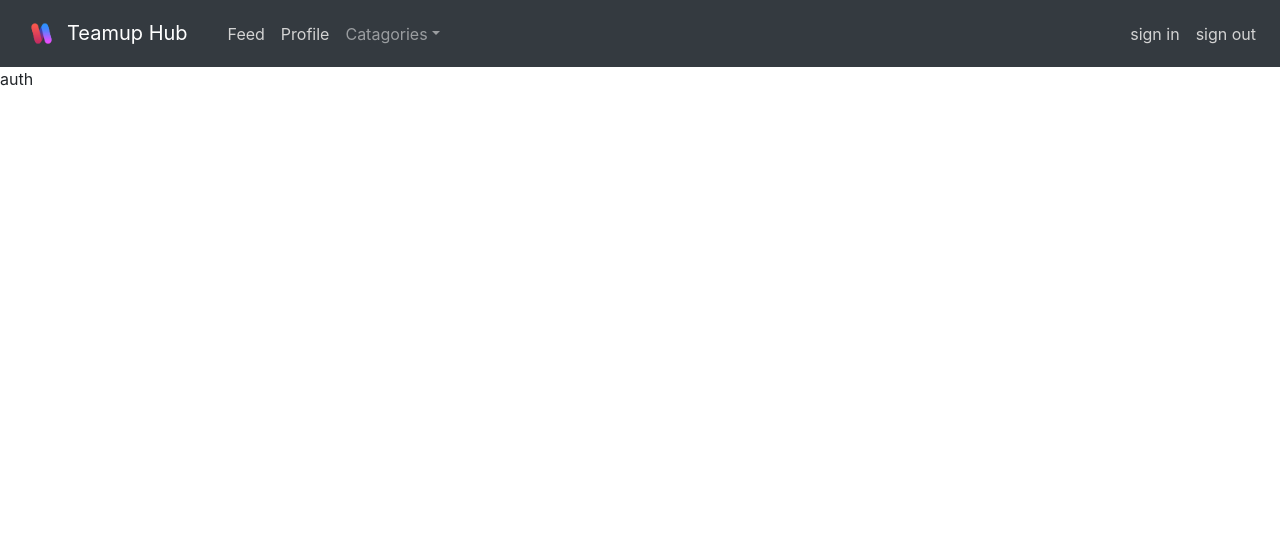
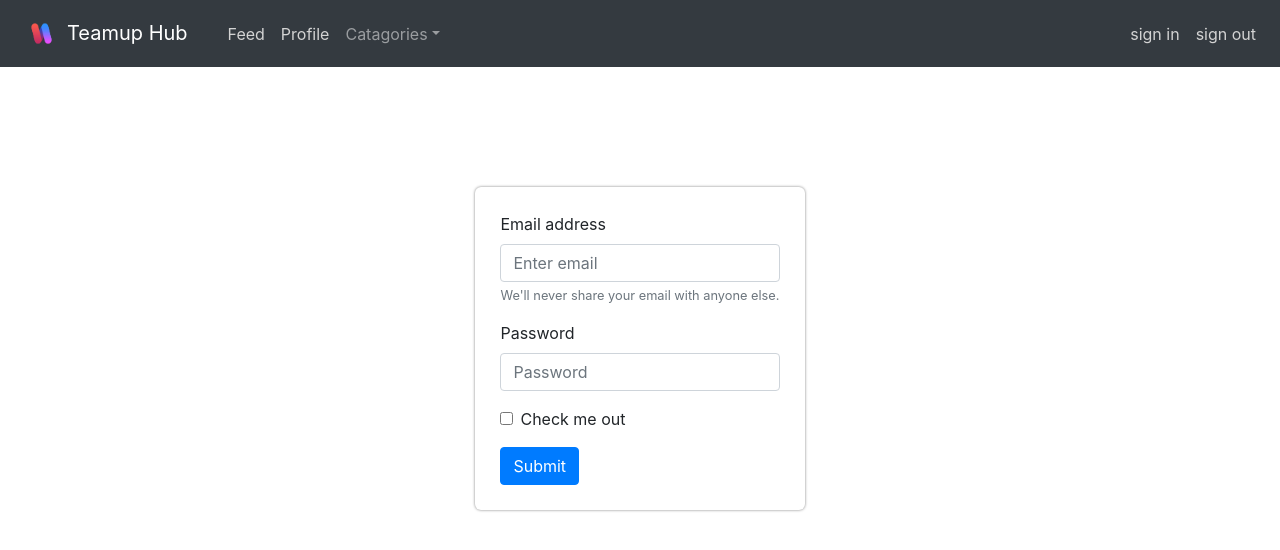
Before and after one commit to FarsBein/Teamup-hub, a React (Create React App) app: page /authorization in a window 1280 px wide. Shown: the top 550 px of the page. Built offline with nearby package versions, Linux system fonts and the light colour scheme.

Commit message:
build an auth page

```diff
--- a/src/App.css
+++ b/src/App.css
@@ -11,7 +11,7 @@
 }
 
 .cards {
-  padding: 10px 0 0 0;
+  padding: 24px 0 0 0;
 }
 
 .reactBootstrap-card {
@@ -34,7 +34,6 @@
   display: flex;
   justify-content: left;
   align-items: center;
-  margin: 0 10px;
   font-size: 15px;
 }
 
@@ -63,3 +62,21 @@
   margin:30px 0;
   box-shadow: 0 0 5px gray;
 }
+
+/* authentication ---------------- */
+
+.auth-container {
+  width: 15px;
+  margin: 120px auto;
+  max-width: 1000px;
+  min-width: 350px;
+  display: flex;
+  justify-content: center;
+  align-items: center;
+}
+
+.form {
+  box-shadow: 0 0 3px gray;
+  padding: 25px;
+  border-radius: 6px;
+}
--- a/src/components/pages/authorization/auth.js
+++ b/src/components/pages/authorization/auth.js
@@ -1,9 +1,29 @@
 import React from 'react'
+import * as ReactBootStrap from 'react-bootstrap'
 
 const Auth = () => {
     return (
-        <div>
-            auth
+        <div className='auth-container'>
+            <ReactBootStrap.Form className={'form'}>
+                <ReactBootStrap.Form.Group controlId="formBasicEmail">
+                    <ReactBootStrap.Form.Label>Email address</ReactBootStrap.Form.Label>
+                    <ReactBootStrap.Form.Control type="email" placeholder="Enter email" />
+                    <ReactBootStrap.Form.Text className="text-muted">
+                    We'll never share your email with anyone else.
+                    </ReactBootStrap.Form.Text>
+                </ReactBootStrap.Form.Group>
+
+                <ReactBootStrap.Form.Group controlId="formBasicPassword">
+                    <ReactBootStrap.Form.Label>Password</ReactBootStrap.Form.Label>
+                    <ReactBootStrap.Form.Control type="password" placeholder="Password" />
+                </ReactBootStrap.Form.Group>
+                <ReactBootStrap.Form.Group controlId="formBasicCheckbox">
+                    <ReactBootStrap.Form.Check type="checkbox" label="Check me out" />
+                </ReactBootStrap.Form.Group>
+                <ReactBootStrap.Button variant="primary" type="submit">
+                    Submit
+                </ReactBootStrap.Button>
+            </ReactBootStrap.Form>
         </div>
     )
 }
--- a/src/components/pages/feed/feed.js
+++ b/src/components/pages/feed/feed.js
@@ -11,15 +11,15 @@ const Feed = () => {
             'field':'Gaming Development',
             'title':'Shooting game',
             'description':'need a team to build multiplayer shooting game using c# and unity',
-            'tools':['Javascript', 'C++', 'C#', 'Unity']
+            'tools':['JavaScript', 'C++', 'C#', 'Unity']
         },
         {
             'profileImage':pepe,
             'name':'Roy zimmakes',
             'field':'Software Development',
-            'title':'desktop management app',
+            'title':'Desktop management app',
             'description':'I want to build asdhajskhd dajshdkj akjshdkjahjkdh jhdakjhdjk',
-            'tools':['Javascript', 'C', 'Google']
+            'tools':['JavaScript', 'C', 'Google']
         },
         {
             'profileImage':pepe,
@@ -27,7 +27,7 @@ const Feed = () => {
             'field':'Website Development',
             'title':'Website for kids',
             'description':'need help in building a website dasjd aklsjdkj dkajslkdj',
-            'tools':['Javascript']
+            'tools':['JavaScript']
         },
         {
             'profileImage':pepe,
@@ -70,9 +70,11 @@ const Feed = () => {
                                     <ReactBootstrap.Container>
                                     <ReactBootstrap.Row>
                                             <ReactBootstrap.Button variant="outline-warning">save</ReactBootstrap.Button>
-                                            {/* <div className='tools'>
-                                                {card['tools']}
-                                            </div>                                             */}
+                                            {/*
+                                                <div className='tools'>
+                                                    {card['tools']}
+                                                </div>
+                                            */}
                                     </ReactBootstrap.Row>
                                     </ReactBootstrap.Container>
                                 </ReactBootstrap.Card.Body>
@@ -80,7 +82,7 @@ const Feed = () => {
                                             <div className='tools'>
                                                 {
                                                     card['tools'].map((tool,i) => (
-                                                        <ReactBootstrap.Badge style={{'padding':'4px', 'margin':'0 3px'}} variant="dark">
+                                                        <ReactBootstrap.Badge style={{'padding':'5px 10px', 'margin':'0 3px'}} pill variant="dark">
                                                             {tool}
                                                         </ReactBootstrap.Badge>
                                                         )
--- a/src/components/pages/post/post.js
+++ b/src/components/pages/post/post.js
@@ -46,10 +46,7 @@ const Post = () => {
                         Lorem ipsum dolor vestibulum ante ipsum primis in faucibus vestibulum. Blandit adipiscing eu felis iaculis volutpat ac adipiscing accumsan eu faucibus. Integer ac pellentesque praesent
                     </ReactBootStrap.Card.Text>
                     <ReactBootStrap.Card body>Javascript, C++, C#, Unity</ReactBootStrap.Card>
-                    <>
-                        <ReactBootStrap.Button style={{'margin':'13px'}} variant="light">Chat</ReactBootStrap.Button>
-                        <ReactBootStrap.Button style={{'margin':'13px'}} variant="dark">Chat</ReactBootStrap.Button>
-                    </>
+                    <ReactBootStrap.Button style={{'margin':'13px'}} variant="dark">Chat</ReactBootStrap.Button>
                 </ReactBootStrap.Card.Body>
             </ReactBootStrap.Card>
             <ReactBootStrap.Card className={'post-card'}>
```
